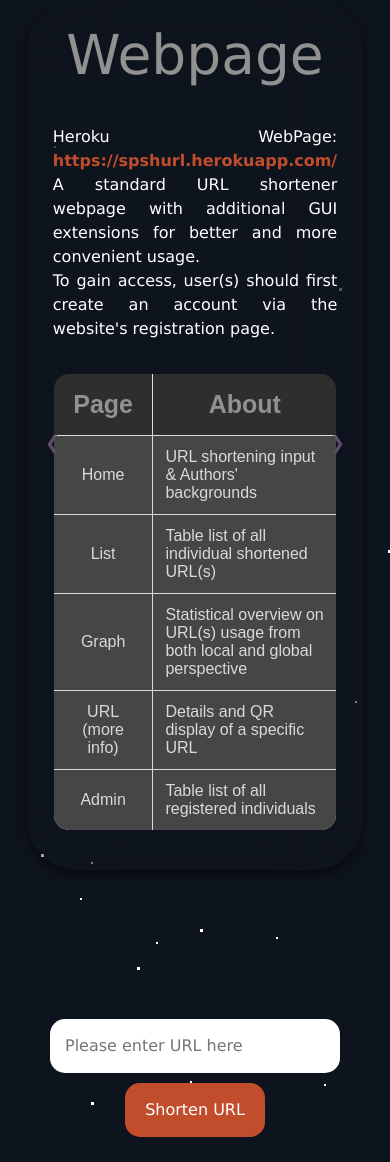
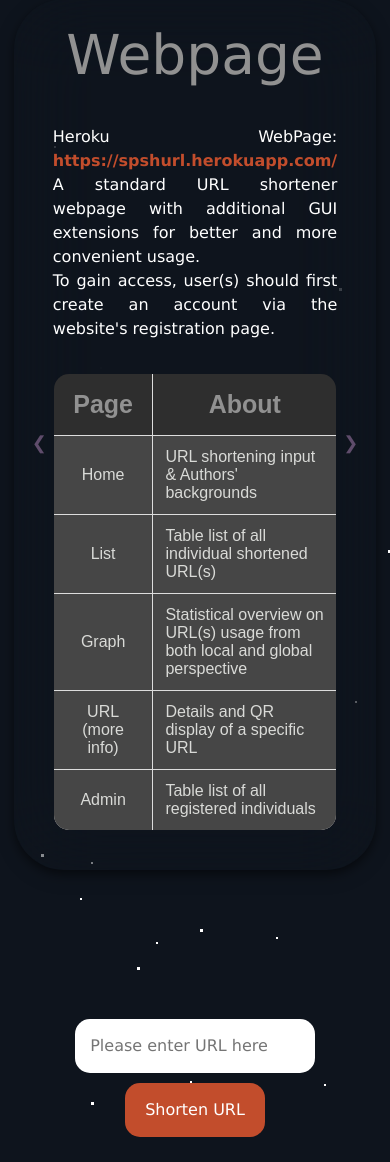
Before and after one commit to kjc1998/URL_Shortener, a Flask app: page / in a window 390 px wide. Shown: the part 257-1419 px from the top of the page. Run offline with Flask 2, Linux system fonts and the light colour scheme; the visitor is signed in with stand-in values (Sample User, id 1); data comes from the database, SQL or seed files in the repository; some libraries are stand-ins or nearby versions.

Commit message:
div width

```diff
--- a/url_shortener/static/main.css
+++ b/url_shortener/static/main.css
@@ -539,7 +539,7 @@ nav {
     justify-content: center;
     align-items: center;
     color: #5f4c6b;
-    max-width: 300px;
+    max-width: 80%;
   }
   .details p {
     padding: 5px;
@@ -550,7 +550,7 @@ nav {
     color: #919191;
   }
   .enterUrl {
-    max-width: 300px;
+    max-width: 80%;
   }
   .bothURL {
     display: flex;
@@ -738,7 +738,7 @@ img {
 }
 
 /* On smaller screens, decrease text size */
-@media only screen and (max-width: 300px) {
+@media only screen and (max-width: 80%) {
   .prev,
   .next,
   .text {
```
